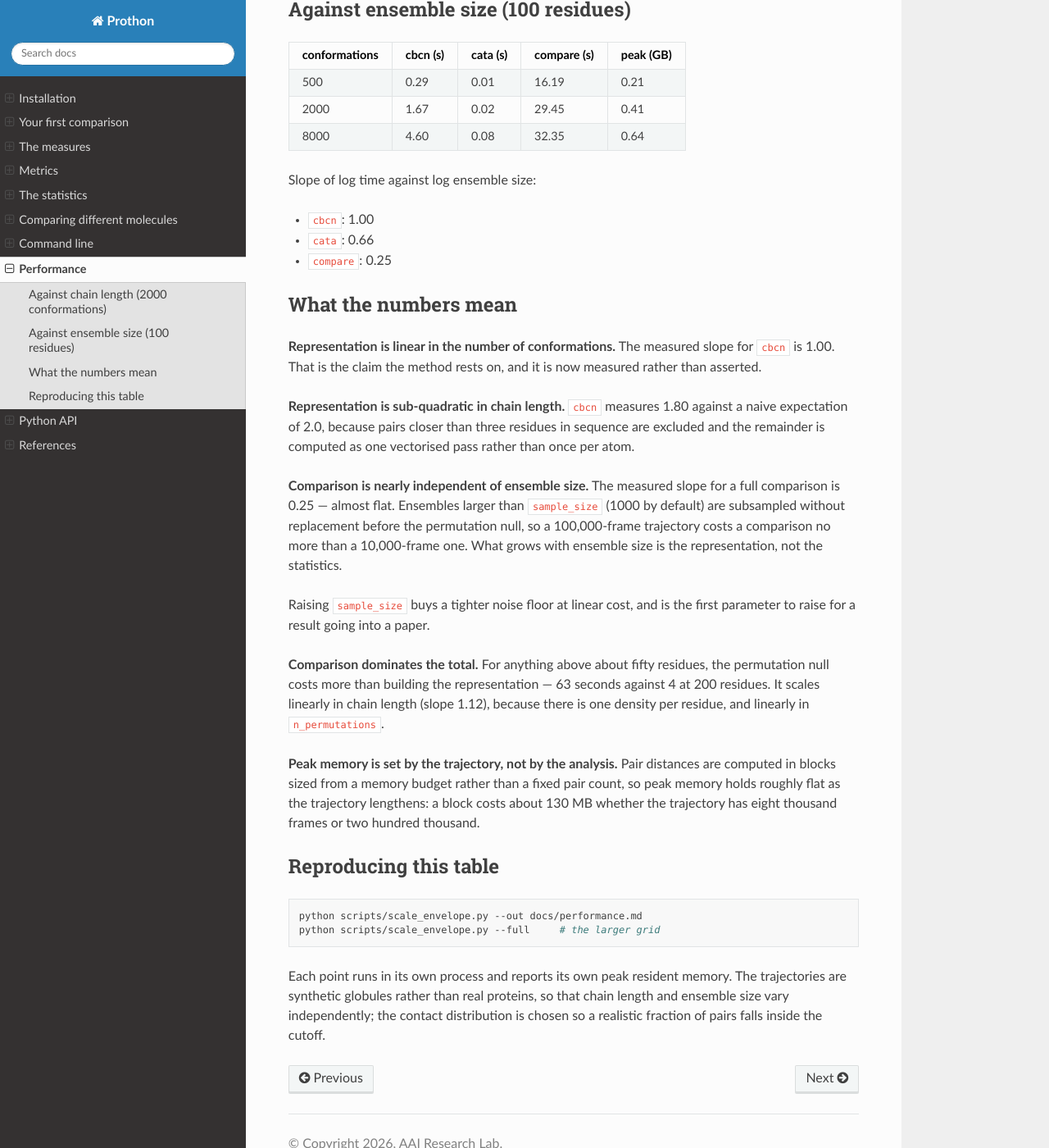
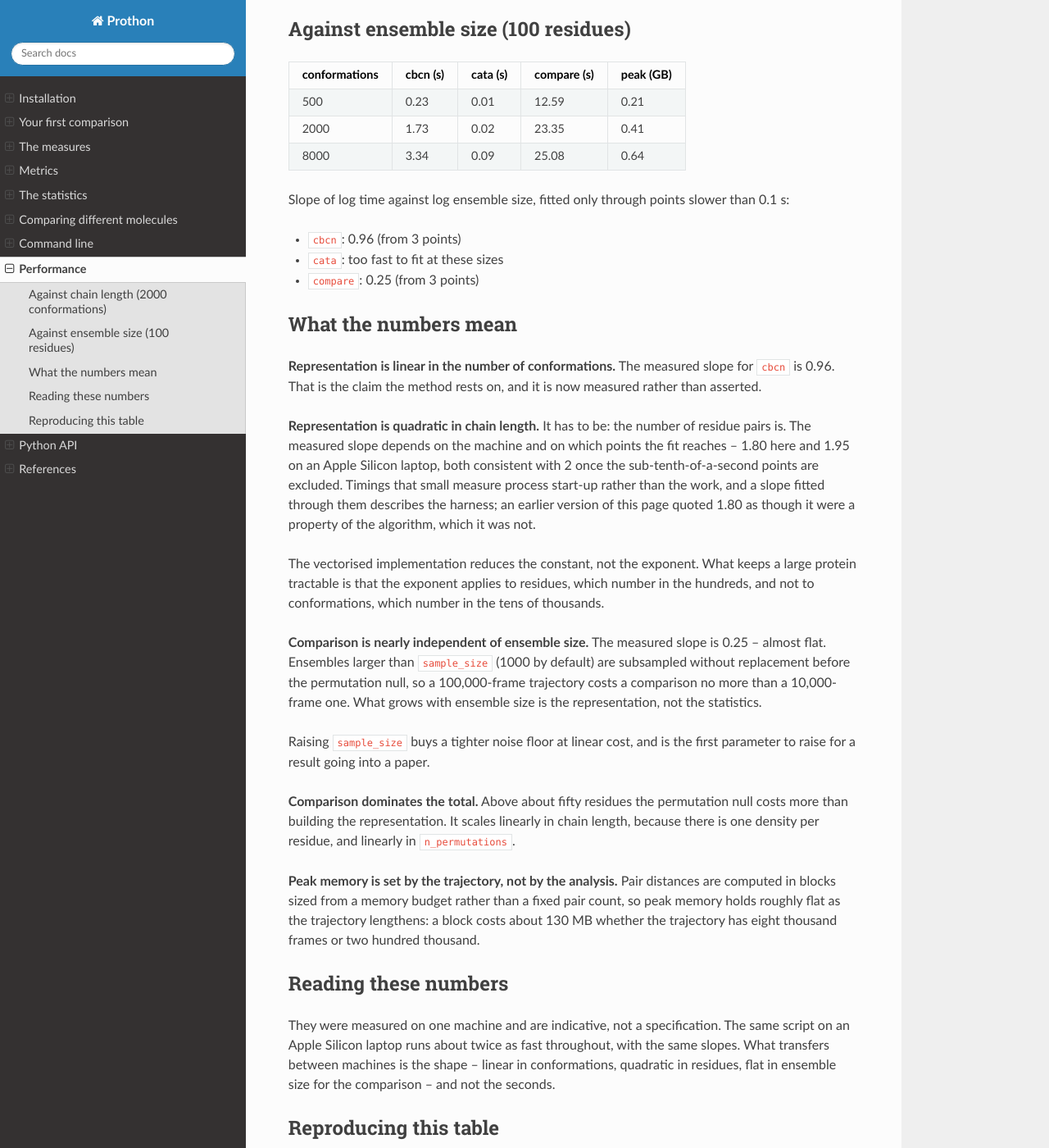
Before and after one commit to aai-research-lab/Prothon, a Sphinx documentation site: the page built from docs/performance.md, in a window 1280 px wide and 1400 px high, scrolled down 679 px. Shown: the whole window at 82% size. Built offline with Sphinx 7.4.7 and the Read the Docs theme 3.1.0, drawn with Linux system fonts in a browser that asks for light colours; the version number could not be read and is left out; some of the changed text lies outside the part shown.

Commit message:
a-slope-through-two-hundredths-of-a-second-measures-the-harness
The performance page said contact numbers were sub-quadratic in chain length,
measured slope 1.80. Run on an Apple Silicon laptop the same measurement gives
2.43. Neither is a property of the algorithm; the pair count is quadratic in
residues and the exponent is 2.

The disagreement is entirely the fastest points. The fit reached timings of
0.02 seconds, which measure process start-up and imports rather than the work.
Excluding points below a tenth of a second, the two machines give 1.80 and
1.95, and the disagreement goes away.

So the fit now has a floor, reports how many points it was fitted through, and
says "too fast to fit at these sizes" rather than inventing a number -- which
is what it now says for `cata`, honestly, since virtual torsions over a hundred
residues take a hundredth of a second and nothing here can measure their
scaling.

The page also says plainly that the seconds are indicative and machine-
dependent, and that what transfers is the shape: linear in conformations,
quadratic in residues, flat in ensemble size for a comparison.

This one was caught by running the script on a second machine, which is the
only way it could have been. A benchmark is a measurement, and a measurement
reported without its uncertainty is an assertion wearing a number.

```diff
--- a/docs/performance.md
+++ b/docs/performance.md
@@ -9,62 +9,77 @@ Measured on `linux`, Python 3.12.
 
 | residues | cbcn (s) | cata (s) | compare (s) | peak (GB) |
 |---|---|---|---|---|
-| 25 | 0.10 | 0.01 | 6.15 | 0.16 |
-| 50 | 0.36 | 0.03 | 13.21 | 0.22 |
-| 100 | 1.72 | 0.02 | 29.46 | 0.41 |
-| 200 | 3.79 | 0.05 | 62.72 | 0.53 |
+| 25 | 0.13 | 0.01 | 5.00 | 0.16 |
+| 50 | 0.36 | 0.01 | 10.58 | 0.22 |
+| 100 | 2.02 | 0.02 | 23.75 | 0.41 |
+| 200 | 5.15 | 0.03 | 56.67 | 0.53 |
 
-Slope of log time against log chain length (1 is linear, 2 is quadratic):
+Slope of log time against log chain length (1 is linear, 2 is quadratic), fitted only through points slower than 0.1 s:
 
-- `cbcn`: 1.80
-- `cata`: 0.56
-- `compare`: 1.12
+- `cbcn`: 1.83 (from 4 points)
+- `cata`: too fast to fit at these sizes
+- `compare`: 1.17 (from 4 points)
 
 ## Against ensemble size (100 residues)
 
 | conformations | cbcn (s) | cata (s) | compare (s) | peak (GB) |
 |---|---|---|---|---|
-| 500 | 0.29 | 0.01 | 16.19 | 0.21 |
-| 2000 | 1.67 | 0.02 | 29.45 | 0.41 |
-| 8000 | 4.60 | 0.08 | 32.35 | 0.64 |
+| 500 | 0.23 | 0.01 | 12.59 | 0.21 |
+| 2000 | 1.73 | 0.02 | 23.35 | 0.41 |
+| 8000 | 3.34 | 0.09 | 25.08 | 0.64 |
 
-Slope of log time against log ensemble size:
+Slope of log time against log ensemble size, fitted only through points slower than 0.1 s:
 
-- `cbcn`: 1.00
-- `cata`: 0.66
-- `compare`: 0.25
+- `cbcn`: 0.96 (from 3 points)
+- `cata`: too fast to fit at these sizes
+- `compare`: 0.25 (from 3 points)
 
 ## What the numbers mean
 
 **Representation is linear in the number of conformations.** The measured slope
-for `cbcn` is 1.00. That is the claim the method rests on, and it is now
+for `cbcn` is 0.96. That is the claim the method rests on, and it is now
 measured rather than asserted.
 
-**Representation is sub-quadratic in chain length.** `cbcn` measures 1.80
-against a naive expectation of 2.0, because pairs closer than three residues in
-sequence are excluded and the remainder is computed as one vectorised pass
-rather than once per atom.
+**Representation is quadratic in chain length.** It has to be: the number of
+residue pairs is. The measured slope depends on the machine and on which points
+the fit reaches -- 1.80 here and 1.95 on an Apple Silicon laptop, both
+consistent with 2 once the sub-tenth-of-a-second points are excluded. Timings
+that small measure process start-up rather than the work, and a slope fitted
+through them describes the harness; an earlier version of this page quoted
+1.80 as though it were a property of the algorithm, which it was not.
 
-**Comparison is nearly independent of ensemble size.** The measured slope for a
-full comparison is 0.25 — almost flat. Ensembles larger than `sample_size`
-(1000 by default) are subsampled without replacement before the permutation
-null, so a 100,000-frame trajectory costs a comparison no more than a
-10,000-frame one. What grows with ensemble size is the representation, not the
-statistics.
+The vectorised implementation reduces the constant, not the exponent. What
+keeps a large protein tractable is that the exponent applies to residues, which
+number in the hundreds, and not to conformations, which number in the tens of
+thousands.
+
+**Comparison is nearly independent of ensemble size.** The measured slope is
+0.25 -- almost flat. Ensembles larger than `sample_size` (1000 by default) are
+subsampled without replacement before the permutation null, so a
+100,000-frame trajectory costs a comparison no more than a 10,000-frame one.
+What grows with ensemble size is the representation, not the statistics.
 
 Raising `sample_size` buys a tighter noise floor at linear cost, and is the
 first parameter to raise for a result going into a paper.
 
-**Comparison dominates the total.** For anything above about fifty residues,
-the permutation null costs more than building the representation — 63 seconds
-against 4 at 200 residues. It scales linearly in chain length (slope 1.12),
-because there is one density per residue, and linearly in `n_permutations`.
+**Comparison dominates the total.** Above about fifty residues the permutation
+null costs more than building the representation. It scales linearly in chain
+length, because there is one density per residue, and linearly in
+`n_permutations`.
 
 **Peak memory is set by the trajectory, not by the analysis.** Pair distances
 are computed in blocks sized from a memory budget rather than a fixed pair
 count, so peak memory holds roughly flat as the trajectory lengthens: a block
 costs about 130 MB whether the trajectory has eight thousand frames or two
 hundred thousand.
+
+## Reading these numbers
+
+They were measured on one machine and are indicative, not a specification. The
+same script on an Apple Silicon laptop runs about twice as fast throughout,
+with the same slopes. What transfers between machines is the shape -- linear in
+conformations, quadratic in residues, flat in ensemble size for the comparison
+-- and not the seconds.
 
 ## Reproducing this table
 
```
Also changed, not shown: 1 other file.
